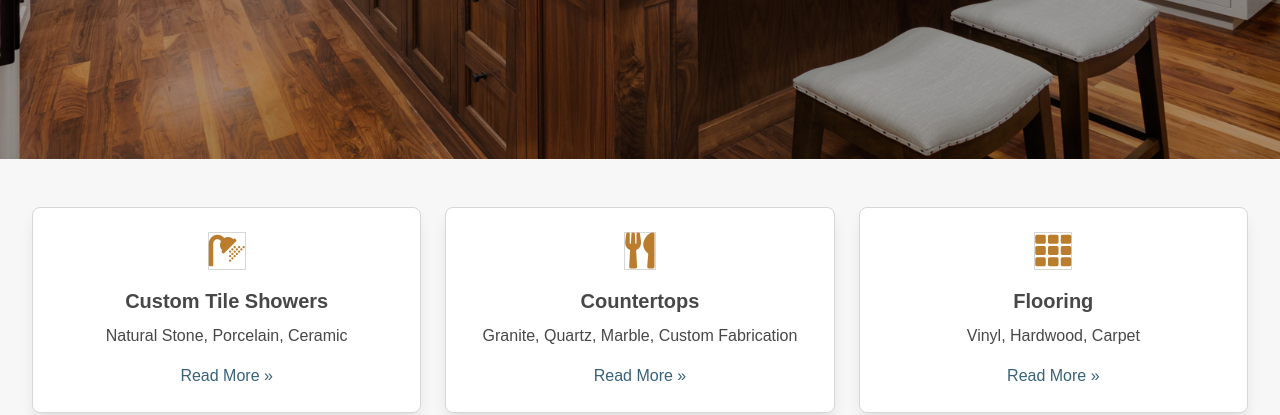
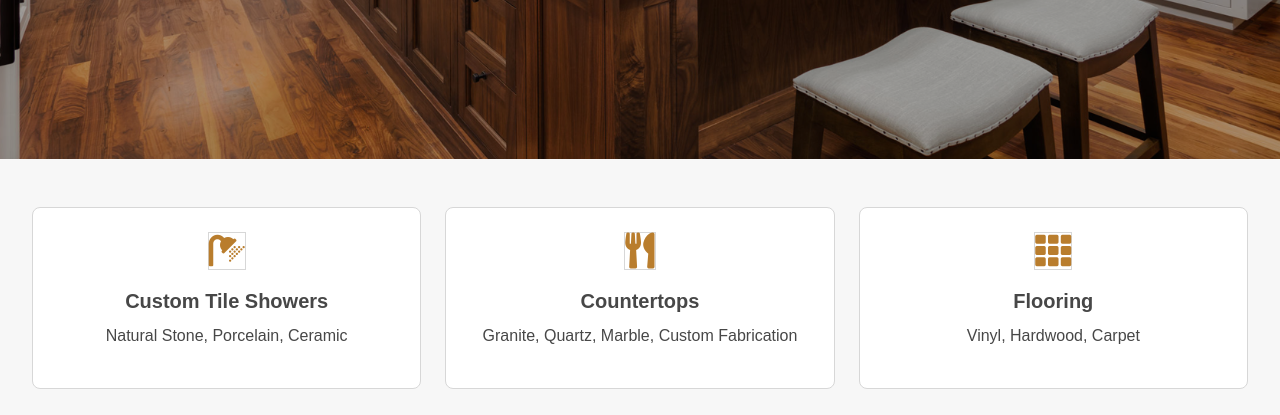
Before and after one commit to trzarocks/Custom-Tile-3, a plain HTML site: page about-us.html in a window 1280 px wide. Shown: the part 385-800 px from the top of the page. Drawn offline with Linux system fonts and the light colour scheme; files whose address does not match are found by name.

Commit message:
Remove read more link from service cards

```diff
--- a/about-us.html
+++ b/about-us.html
@@ -54,17 +54,17 @@
                 <div class="services__card" data-pgc="ctm.card__icon" data-pgc-field="ctm.card__blurb"> <i class="fas fa-shower services__icon" data-pgc-field="ctm.card__icon-class"></i>
                     <h3 class="services__title" data-pgc-field="ctm.card__icon-heading">Custom Tile Showers</h3>
                     <p class="services__description" data-pgc-field="ctm.card__icon-text">Natural Stone, Porcelain, Ceramic</p>
-                    <p class="services__description" data-pgc-field="ctm.card__icon-text"></p> <a href="/products.html#countertops" class="services__link" data-pgc-field="ctm.card__icon-link">Read More »</a>
+                    <p class="services__description" data-pgc-field="ctm.card__icon-text"></p>
                 </div>
                 <div class="services__card"> <i class="fas fa-utensils services__icon" data-pgc-field="ctm.card__icon-class"></i>
                     <h3 class="services__title" data-pgc-field="ctm.card__icon-heading">Countertops</h3>
-                    <p class="services__description" data-pgc-field="ctm.card__icon-text">Granite, Quartz, Marble, Custom Fabrication</p> <a href="/products.html#countertops" class="services__link" data-pgc-field="ctm.card__icon-link">Read More »</a>
+                    <p class="services__description" data-pgc-field="ctm.card__icon-text">Granite, Quartz, Marble, Custom Fabrication</p>
                 </div>
                 <div class="services__card"><i class="fas fa-th services__icon" data-pgc-field="ctm.card__icon-class"></i>
                     <h3 class="services__title" data-pgc-field="ctm.card__icon-heading">Flooring</h3>
                     <p class="services__description" data-pgc-field="ctm.card__icon-text">Vinyl, Hardwood, Carpet</p>
                     <p class="services__description" data-pgc-field="ctm.card__icon-text"></p>
-                    <p class="services__description" data-pgc-field="ctm.card__icon-text"></p><a href="/products.html#countertops" class="services__link" data-pgc-field="ctm.card__icon-link">Read More »</a>
+                    <p class="services__description" data-pgc-field="ctm.card__icon-text"></p>
                 </div>
             </section>
             <!-- About Section -->
```
Also changed, not shown: tailwind_theme/tailwind.css, 1 other file.
